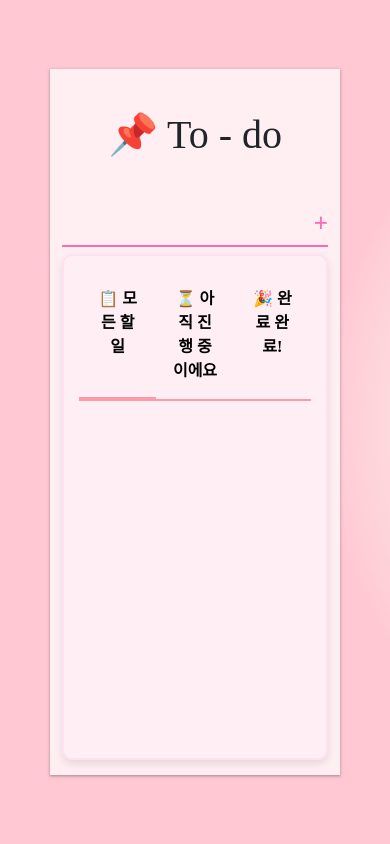
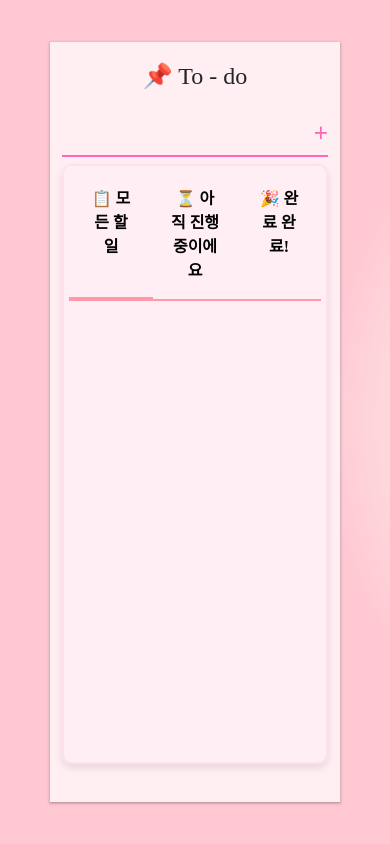
Before and after one commit to deevchoe/selfStudy-lecture-project, a plain HTML site: page To_do/index.html in a window 390 px wide. Drawn offline with nearby package versions, Linux system fonts and the light colour scheme; a web font is replaced by a local one.

Commit message:
반응형

```diff
--- a/To_do/style.css
+++ b/To_do/style.css
@@ -171,3 +171,33 @@ h1 {
 .delete-icon:active {
   transform: scale(0.9); /* 클릭 시 살짝 축소 */
 }
+@media (max-width: 480px) {
+  .container {
+    margin: 50px;
+    background-color: rgba(255, 255, 255, 0.7);
+    min-height: 90vh;
+    box-shadow: rgba(60, 64, 67, 0.3) 0px 1px 2px 0px,
+      rgba(60, 64, 67, 0.15) 0px 1px 3px 1px;
+  }
+
+  .task-tabs a {
+    font-size: 4px; /* 텍스트 크기 줄이기 */
+    padding: 0.5em 0;
+  }
+
+  .task-area {
+    padding: 5px;
+    height: 600px;
+  }
+
+  .task {
+    padding: 0.5em;
+    margin-bottom: 5px;
+    font-size: 14px;
+  }
+
+  h1 {
+    font-size: 24px;
+    margin: 20px 0;
+  }
+}
```
